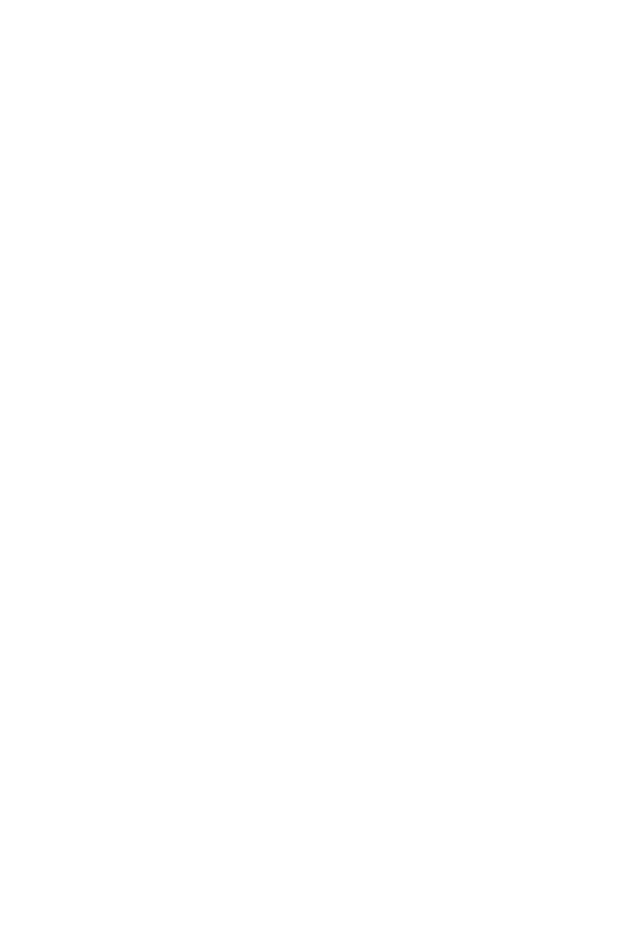
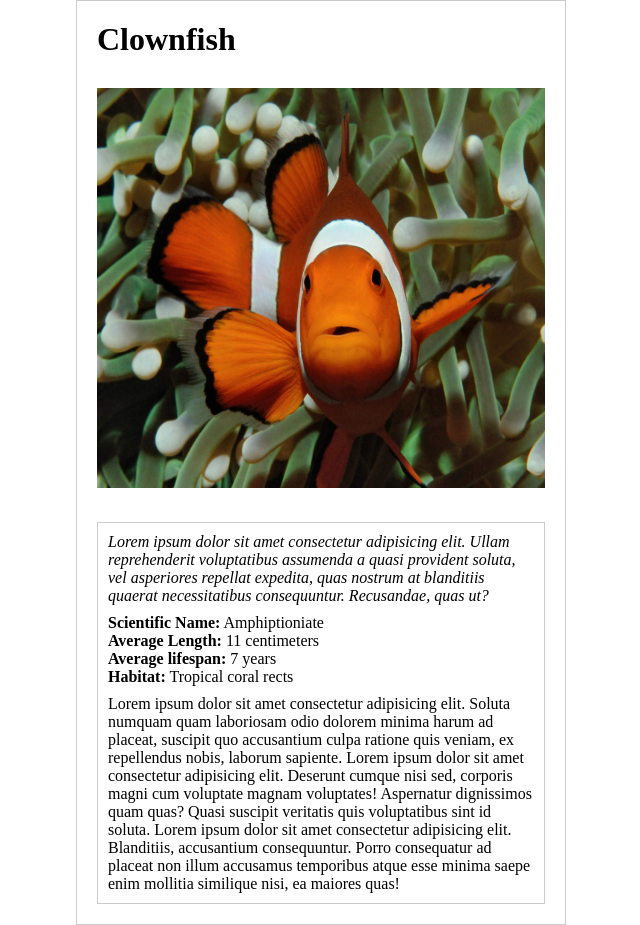
Before and after one commit to 1mustyz/Animal-Cards, a plain HTML site: page index.html in a window 1280 px wide. Shown: the whole page, without its empty margins (319-959 px from the left). Before the commit the page ends 800 px from the top, so only its background shows below. Drawn offline with Linux system fonts and the light colour scheme.

Commit message:
completed styling

```diff
--- a/index.css
+++ b/index.css
@@ -2,4 +2,43 @@
     margin: 0;
     padding: 0;
     text-decoration: none;
+    list-style-type: none;
 }
+
+.main {
+    width: 35%;
+    margin: auto;
+    border: 1px solid rgba(0,0,0, 0.2);
+    padding: 20px;
+}
+
+.header {
+    margin-bottom: 30px;
+}
+
+.imageDiv img {
+    height: 400px;
+    width: 100%;
+    margin-bottom: 30px;
+
+}
+
+.main-content {
+    border: 1px solid rgba(0,0,0, 0.2);
+    padding: 10px;
+    display: flex;
+    flex-direction: column;
+    justify-content: space-between;
+    height: 360px;
+}
+
+.firstP {
+    font-style: italic;
+}
+
+.first-list {
+    font-weight: bold;
+}
+.unbold {
+    font-weight: lighter
+}
--- a/index.html
+++ b/index.html
@@ -7,6 +7,39 @@
     <link rel="stylesheet" href="index.css">
 </head>
 <body>
+    <main class="main">
+        <header class="header">
+            <h1>
+                Clownfish
+            </h1>
+        </header>
 
+        <div class="imageDiv">
+            <img src="clownfish.jpg" alt="my image">
+        </div>
+
+
+        <div class="main-content">
+
+            <p class="firstP">
+                Lorem ipsum dolor sit amet consectetur adipisicing elit. Ullam reprehenderit voluptatibus assumenda a quasi provident soluta, vel asperiores repellat expedita, quas nostrum at blanditiis quaerat necessitatibus consequuntur. Recusandae, quas ut?
+            </p>
+
+
+            <ul class="first-list">
+                <li>Scientific Name:<span class="unbold"> Amphiptioniate</span></li>
+                <li>Average Length:<span class="unbold"> 11 centimeters</span></li>
+                <li>Average lifespan:<span class="unbold"> 7 years</span></li>
+                <li>Habitat:<span class="unbold"> Tropical coral rects</span></li>
+            </ul>
+
+            <p class="thirdP">
+                Lorem ipsum dolor sit amet consectetur adipisicing elit. Soluta numquam quam laboriosam odio dolorem minima harum ad placeat, suscipit quo accusantium culpa ratione quis veniam, ex repellendus nobis, laborum sapiente.
+                Lorem ipsum dolor sit amet consectetur adipisicing elit. Deserunt cumque nisi sed, corporis magni cum voluptate magnam voluptates! Aspernatur dignissimos quam quas? Quasi suscipit veritatis quis voluptatibus sint id soluta.
+                Lorem ipsum dolor sit amet consectetur adipisicing elit. Blanditiis, accusantium consequuntur. Porro consequatur ad placeat non illum accusamus temporibus atque esse minima saepe enim mollitia similique nisi, ea maiores quas!
+            </p>
+        </div>
+
+    </main>
 </body>
 </html>
```
Also changed, not shown: clownfish.jpg (added).
